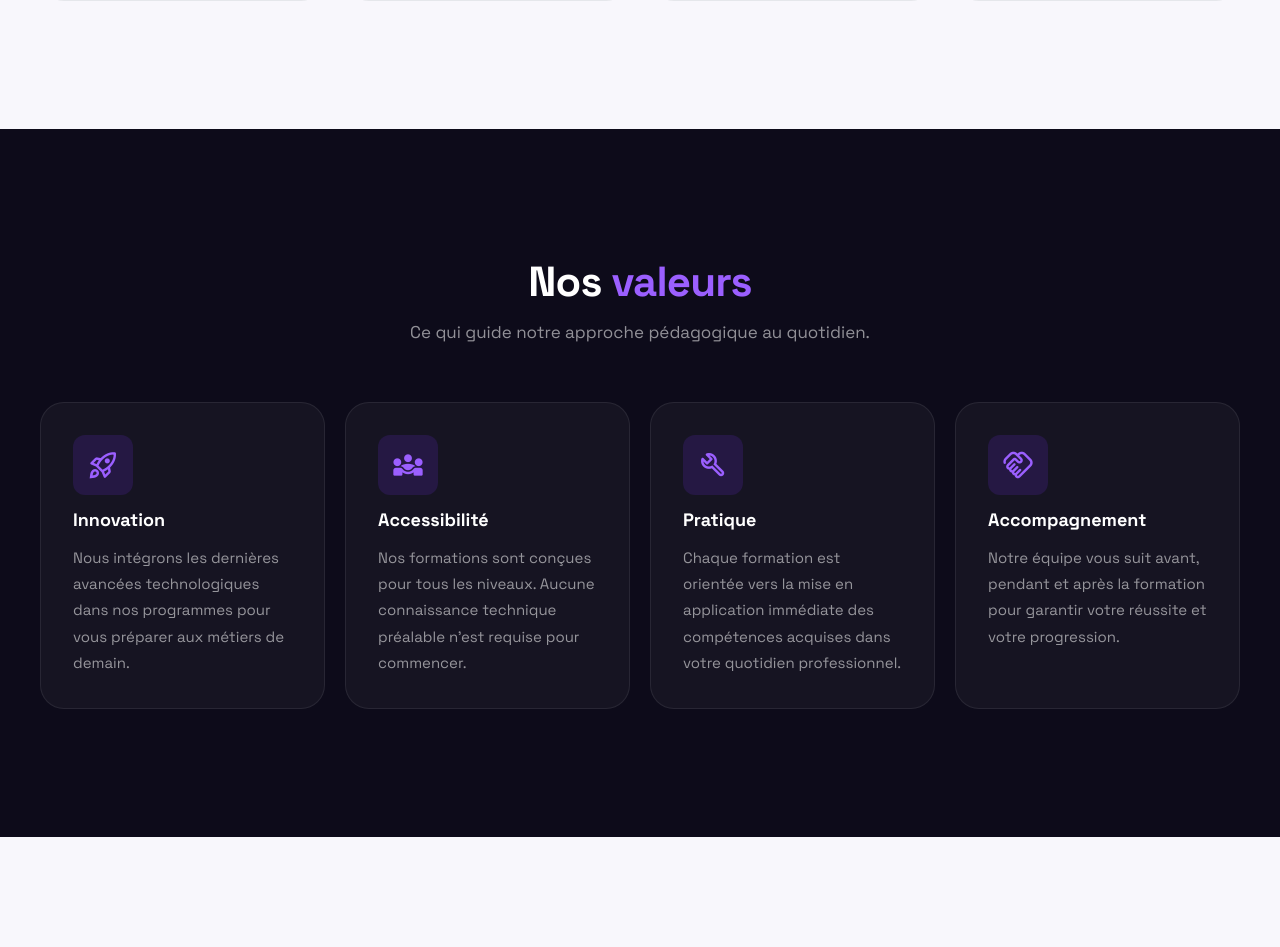
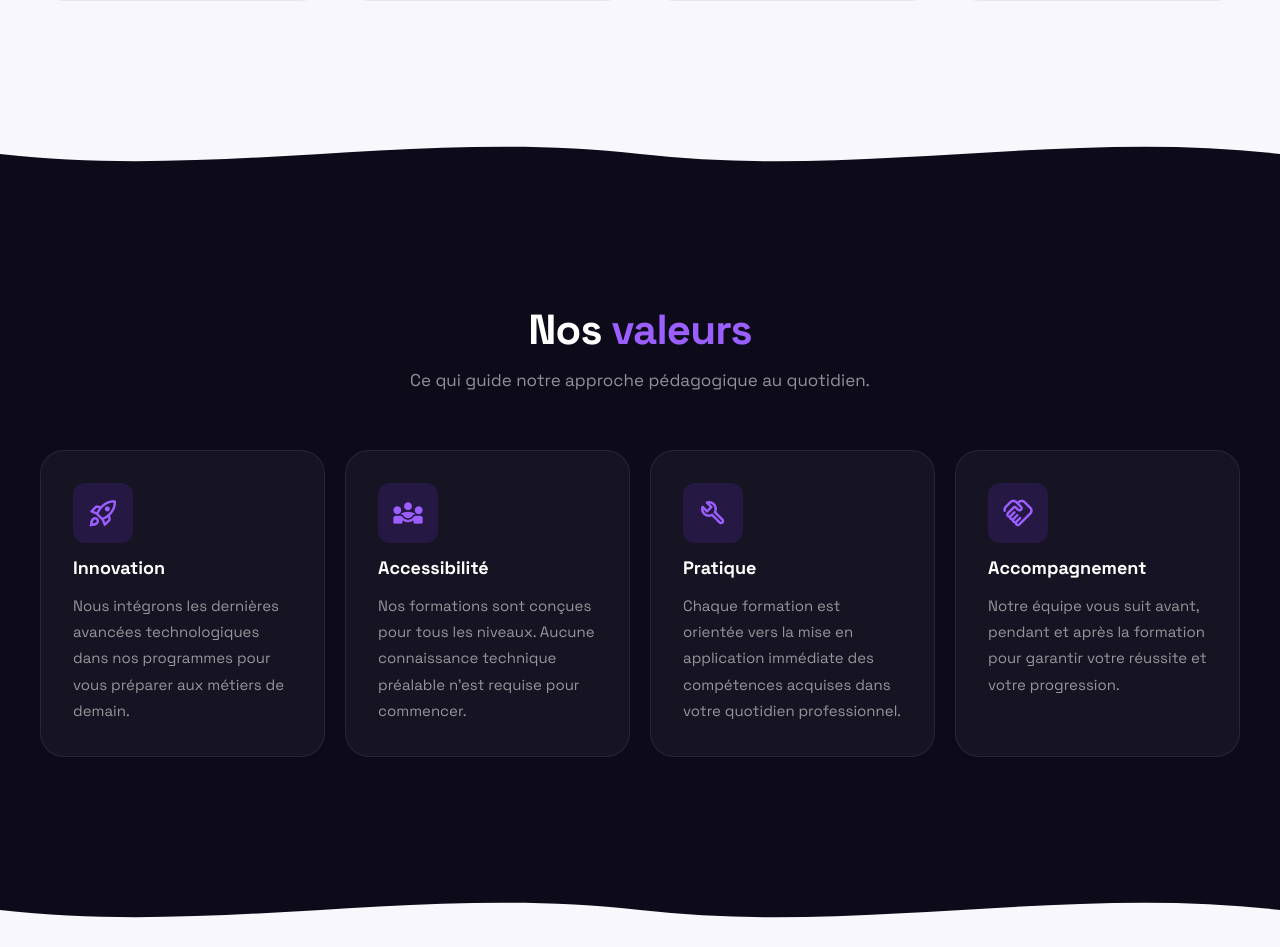
Before and after one commit to kuatejoelparfait-Data/ecole-du-numerique, a React (Vite) app in the folder ecole-du-numerique/: page /a-propos in a window 1280 px wide. Shown: the part 1865-2812 px from the top of the page. Built offline with nearby package versions, Linux system fonts and the light colour scheme.

Commit message:
Ajout d'une vague douce pour la section Nos valeurs

```diff
--- a/ecole-du-numerique/src/pages/About/About.jsx
+++ b/ecole-du-numerique/src/pages/About/About.jsx
@@ -4,6 +4,7 @@ import AboutApproach    from './AboutApproach/AboutApproach'
 import AboutValues      from './AboutValues/AboutValues'
 import AboutTeam        from './AboutTeam/AboutTeam'
 import AboutFinancement from './AboutFinancement/AboutFinancement'
+import Wave             from '../../components/Dividers/Wave'
 
 export default function About() {
   return (
@@ -11,7 +12,9 @@ export default function About() {
       <AboutHero />
       <AboutMission />
       <AboutApproach />
+      <Wave top="#F8F7FC" bottom="#0D0B1A" />
       <AboutValues />
+      <Wave top="#0D0B1A" bottom="#F8F7FC" />
       <AboutTeam />
       <AboutFinancement />
     </>
```
